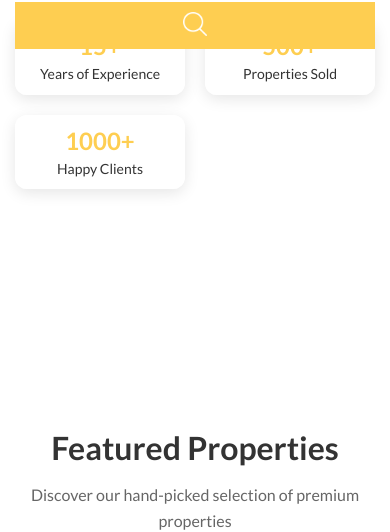
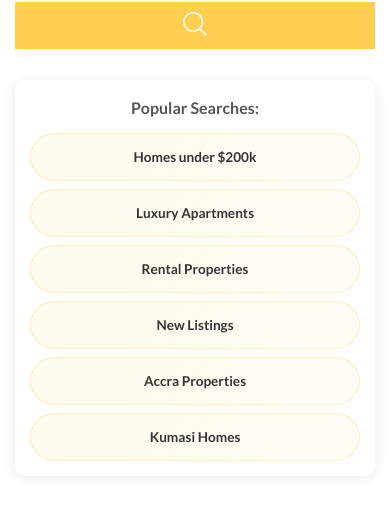
Before and after one commit to k0bby69/realestate, a React (Vite) app: page / in a window 390 px wide. Shown: the part 525-1057 px from the top of the page. Built offline with nearby package versions, Linux system fonts and the light colour scheme.

Commit message:
Bring back popular searches on mobile with 200px top margin

```diff
--- a/src/components/searchBar/searchBar.scss
+++ b/src/components/searchBar/searchBar.scss
@@ -116,8 +116,10 @@
     clear: both; // Ensure it's below search bar
 
     @include sm {
-      display: none !important; // Hide on mobile to prevent any overlap issues
-      margin-top: 0;
+      display: block !important; // Show on mobile
+      margin-top: 200px; // Push way down to avoid search bar
+      position: relative;
+      z-index: 0;
     }
 
     @include md {
```
